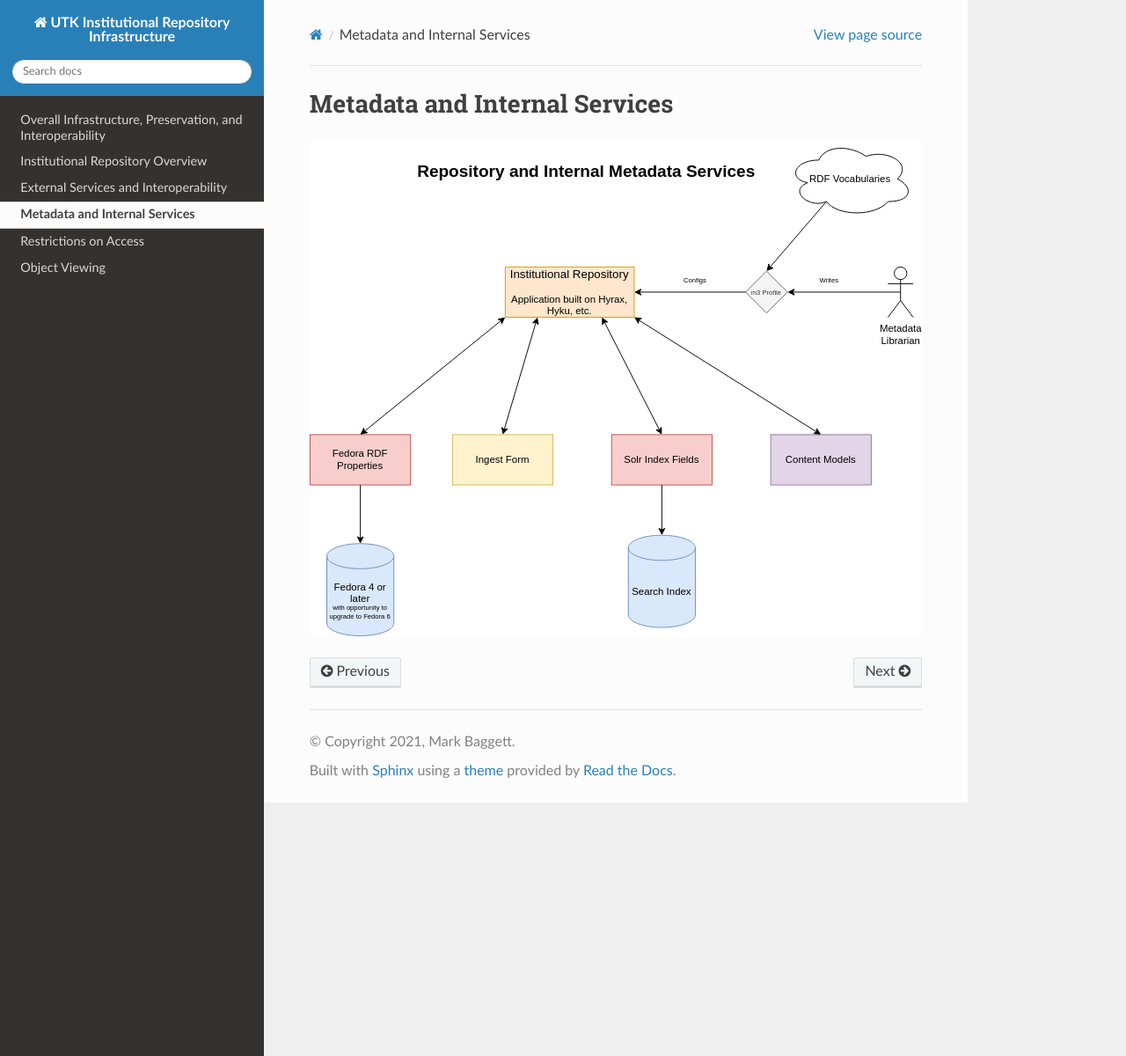
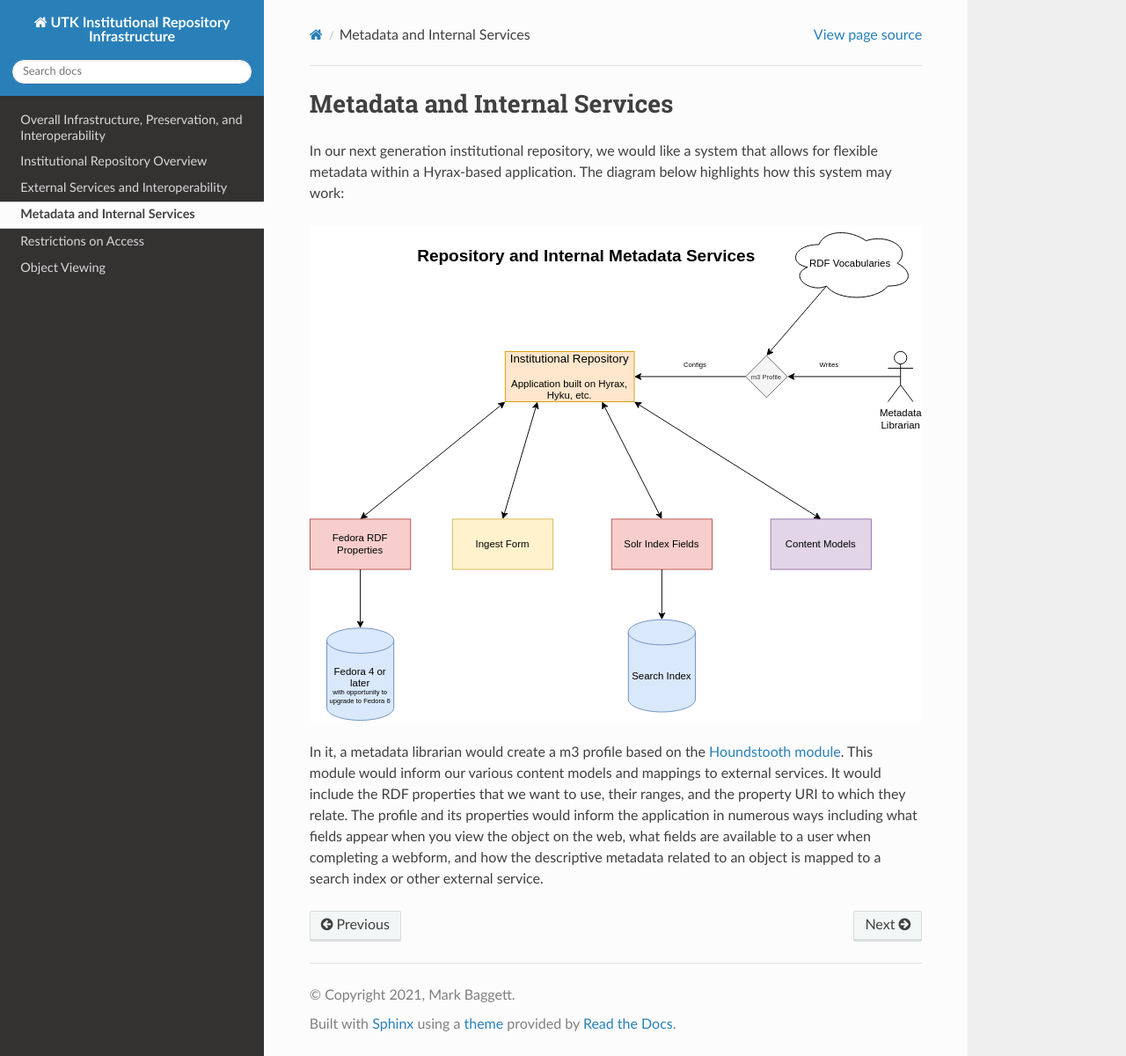
Before and after one commit to markpbaggett/marks_ir_proposal, a Sphinx documentation site: the page built from docs/source/contents/3_metadata.rst, in a window 1280 px wide and 1200 px high. Shown: the whole window at 88% size. Built offline with Sphinx 7.4.7 and the Read the Docs theme 2.0.0, drawn with Linux system fonts in a browser that asks for light colours.

Commit message:
Add Metadata section.

```diff
--- a/docs/source/contents/3_metadata.rst
+++ b/docs/source/contents/3_metadata.rst
@@ -1,4 +1,14 @@
 Metadata and Internal Services
 ==============================
 
+In our next generation institutional repository, we would like a system that allows for flexible metadata within a
+Hyrax-based application. The diagram below highlights how this system may work:
+
 .. image:: ../images/metadata.svg
+
+In it, a metadata librarian would create a m3 profile based on the `Houndstooth module <https://github.com/samvera-labs/houndstooth>`_.
+This module would inform our various content models and mappings to external services. It would include the RDF properties
+that we want to use, their ranges, and the property URI to which they relate. The profile and its properties would inform
+the application in numerous ways including what fields appear when you view the object on the web, what fields are available
+to a user when completing a webform, and how the descriptive metadata related to an object is mapped to a search index
+or other external service.
```
